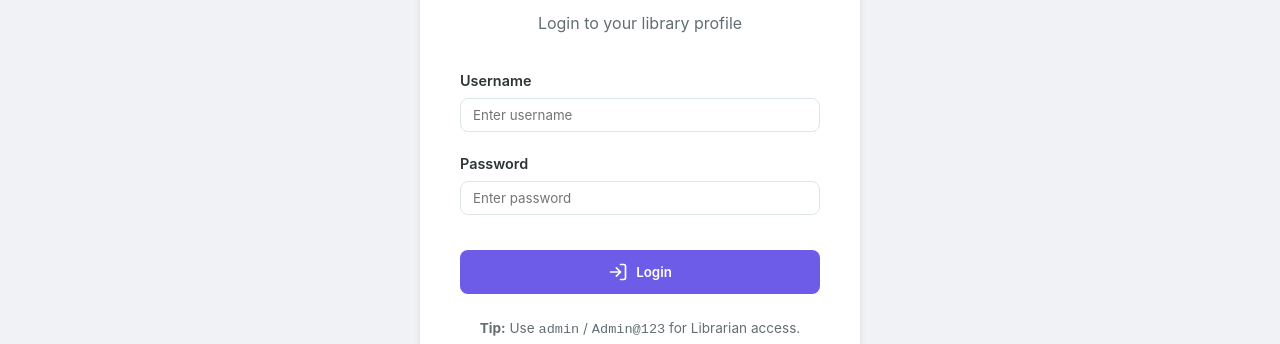
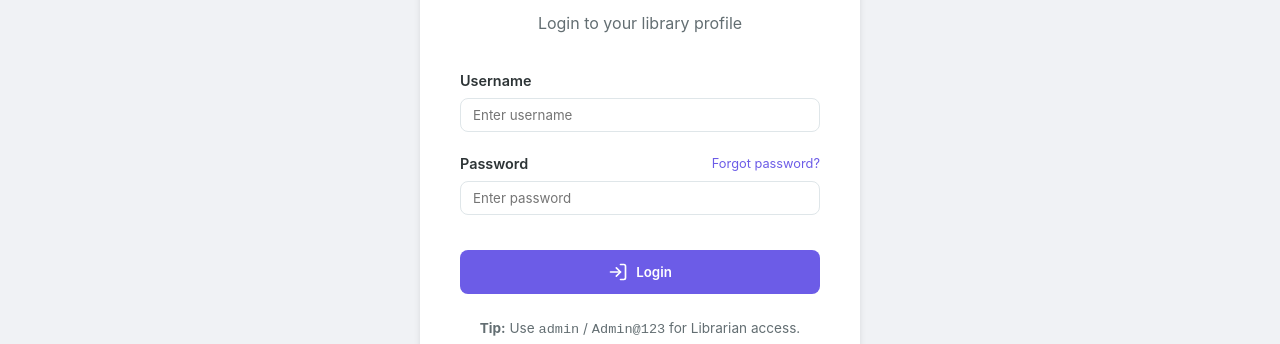
Before and after one commit to DebugKn1ght/HollowInk, a React (Vite) app: page /login in a window 1280 px wide. Shown: the part 262-606 px from the top of the page. Built offline with nearby package versions, Linux system fonts and the light colour scheme; no server answers; the database is empty.

Commit message:
verification & optimizations

```diff
--- a/src/App.tsx
+++ b/src/App.tsx
@@ -7,14 +7,17 @@ import Dashboard from './components/Dashboard';
 import BookForm from './components/BookForm';
 import Catalog from './components/Catalog';
 import { UserRole, BookStatus } from './types';
-import type { BookItem } from './types';
+import type { BookItem, User } from './types';
 import { supabase } from './lib/supabase';
 import bcrypt from 'bcryptjs';
 import './index.css';
 
 // Navigation wrapper to handle programmatic navigation
 function AppContent() {
-  const [currentUser, setCurrentUser] = useState<any>(null);
+  const [currentUser, setCurrentUser] = useState<User | null>(() => {
+    const savedUser = localStorage.getItem('hollowink_user');
+    return savedUser ? JSON.parse(savedUser) : null;
+  });
   const [books, setBooks] = useState<BookItem[]>([]);
   const [showBookForm, setShowBookForm] = useState(false);
   const [editingBook, setEditingBook] = useState<BookItem | undefined>(undefined);
@@ -24,8 +27,18 @@ function AppContent() {
   const navigate = useNavigate();
 
   useEffect(() => {
-    const savedUser = localStorage.getItem('hollowink_user');
-    if (savedUser) setCurrentUser(JSON.parse(savedUser));
+    // Handle Auth changes (including password recovery)
+    const { data: { subscription } } = supabase.auth.onAuthStateChange((event, session) => {
+      if (event === 'SIGNED_IN' && session) {
+        // Handle session if needed
+      } else if (event === 'SIGNED_OUT') {
+        setCurrentUser(null);
+        localStorage.removeItem('hollowink_user');
+      } else if (event === 'PASSWORD_RECOVERY') {
+        // Show a UI to update the password
+        navigate('/login?type=recovery');
+      }
+    });
 
     const loadBooks = async () => {
       try {
@@ -42,7 +55,7 @@ function AppContent() {
         let finalBooks: BookItem[] = [];
 
         if (booksData && booksData.length > 0) {
-          finalBooks = booksData.map((book: any) => {
+          finalBooks = (booksData as BookItem[]).map((book) => {
             const lending = lendingsData?.find(l => l.bookItemBarcode === book.barcode);
             if (lending) {
               return {
@@ -235,7 +248,11 @@ function AppContent() {
 
     loadBooks();
     loadProfiles();
-  }, []);
+
+    return () => {
+      subscription.unsubscribe();
+    };
+  }, [navigate]);
 
   useEffect(() => {
     if (toast) {
@@ -261,35 +278,64 @@ function AppContent() {
     }
   };
 
-  const handleLogin = async (loginData: any) => {
+  const handleLogin = async (loginData: Pick<User, 'username' | 'password'>) => {
     setLoginError(null);
     try {
-      const { data, error } = await supabase
+      // Use Supabase Auth for login
+      const { data: authData, error: authError } = await supabase.auth.signInWithPassword({
+        email: loginData.username.includes('@') ? loginData.username : `${loginData.username}@placeholder.com`, // Adjust if usernames aren't emails
+        password: loginData.password,
+      });
+
+      if (authError) {
+        // Fallback for older accounts or if username is used instead of email
+        const { data: profileData, error: profileError } = await supabase
           .from('profiles')
           .select('*')
           .eq('username', loginData.username)
           .single();
 
-      if (error || !data) {
+        if (profileError || !profileData) {
           setLoginError('Invalid username or password.');
           return;
         }
 
-      // Compare hashed password
-      const isPasswordCorrect = await bcrypt.compare(loginData.password, data.password || '');
-
+        const isPasswordCorrect = await bcrypt.compare(loginData.password, profileData.password || '');
         if (!isPasswordCorrect) {
           setLoginError('Invalid username or password.');
           return;
         }
 
         const userToSet = {
-        id: data.id,
-        username: data.username,
-        name: data.name,
-        email: data.email,
-        avatarUrl: data.avatar_url,
-        role: data.role
+          id: profileData.id,
+          username: profileData.username,
+          name: profileData.name,
+          email: profileData.email,
+          avatarUrl: profileData.avatar_url,
+          role: profileData.role
+        };
+
+        setCurrentUser(userToSet);
+        localStorage.setItem('hollowink_user', JSON.stringify(userToSet));
+        navigate('/dashboard');
+        showToast(`Welcome back, ${userToSet.name}!`);
+        return;
+      }
+
+      // If Auth succeeded, get profile
+      const { data: profileData } = await supabase
+        .from('profiles')
+        .select('*')
+        .eq('id', authData.user.id)
+        .single();
+
+      const userToSet = {
+        id: authData.user.id,
+        username: profileData?.username || authData.user.email?.split('@')[0],
+        name: profileData?.name || authData.user.email?.split('@')[0],
+        email: authData.user.email,
+        avatarUrl: profileData?.avatar_url,
+        role: profileData?.role || UserRole.MEMBER
       };
 
       setCurrentUser(userToSet);
@@ -303,47 +349,118 @@ function AppContent() {
     }
   };
 
-  const handleSignup = async (user: any): Promise<boolean> => {
+  const handleSignup = async (user: User): Promise<boolean> => {
     setLoginError(null);
     console.log('Attempting signup for:', user.username, user);
     try {
+      // 1. Sign up with Supabase Auth (handles email verification)
+      const { data: authData, error: authError } = await supabase.auth.signUp({
+        email: user.email,
+        password: user.password, // Original password (not hashed yet for Auth)
+        options: {
+          data: {
+            name: user.name,
+            username: user.username,
+            role: user.role,
+            avatar_url: user.avatarUrl
+          }
+        }
+      });
+
+      if (authError) {
+        console.error('Supabase Auth signup error:', authError);
+        showToast(`Failed to create account: ${authError.message}`, 'error');
+        return false;
+      }
+
+      if (authData.user) {
+        // 2. Also create a profile in our profiles table
+        // We hash the password for our custom table as well for backward compatibility
+        const salt = await bcrypt.genSalt(10);
+        const hashedPassword = await bcrypt.hash(user.password, salt);
+
         const profileData = {
-        id: user.id,
+          id: authData.user.id, // Use the ID from Auth
           username: user.username,
-        password: user.password,
+          password: hashedPassword,
           name: user.name,
           role: user.role,
           email: user.email,
           avatar_url: user.avatarUrl,
-        status: user.status || 'Active'
+          status: 'Active'
         };
 
-      const { data, error } = await supabase
+        const { error: profileError } = await supabase
           .from('profiles')
-        .insert([profileData])
-        .select();
+          .insert([profileData]);
 
-      if (error) {
-        console.error('Supabase signup error:', error);
-        if (error.code === '23505') {
-          showToast('Username already exists.', 'error');
-        } else {
-          showToast(`Failed to create account: ${error.message}`, 'error');
+        if (profileError) {
+          console.error('Supabase profile creation error:', profileError);
+          // Don't return false here as Auth succeeded, but warn user
         }
-        return false;
       }
 
-      console.log('Signup successful:', data);
-      showToast('Account created successfully! Please login.');
+      showToast('Verification email sent! Please check your inbox.');
       return true;
-    } catch (err: any) {
+    } catch (err: unknown) {
+      const message = err instanceof Error ? err.message : 'Unknown error';
       console.error('Signup exception:', err);
-      showToast(`An unexpected error occurred: ${err.message || 'Unknown error'}`, 'error');
+      showToast(`An unexpected error occurred: ${message}`, 'error');
       return false;
     }
   };
 
-  const handleUpdateProfile = async (updatedUser: any) => {
+  const handleForgotPassword = async (email: string): Promise<boolean> => {
+    try {
+      const { error } = await supabase.auth.resetPasswordForEmail(email, {
+        redirectTo: `${window.location.origin}/login?type=recovery`,
+      });
+
+      if (error) {
+        console.error('Password reset error:', error);
+        showToast(`Error: ${error.message}`, 'error');
+        return false;
+      }
+
+      showToast('Password reset link sent! Please check your email.');
+      return true;
+    } catch (err: unknown) {
+      console.error('Forgot password exception:', err);
+      showToast('An unexpected error occurred.', 'error');
+      return false;
+    }
+  };
+
+  const handleResetPassword = async (newPassword: string): Promise<boolean> => {
+    try {
+      const { error } = await supabase.auth.updateUser({
+        password: newPassword,
+      });
+
+      if (error) {
+        console.error('Reset password error:', error);
+        showToast(`Error: ${error.message}`, 'error');
+        return false;
+      }
+
+      // Also update the hashed password in our custom profiles table
+      const { data: { user } } = await supabase.auth.getUser();
+      if (user) {
+        const salt = await bcrypt.genSalt(10);
+        const hashedPassword = await bcrypt.hash(newPassword, salt);
+        await supabase.from('profiles').update({ password: hashedPassword }).eq('id', user.id);
+      }
+
+      showToast('Password updated successfully! You can now login.');
+      return true;
+    } catch (err: unknown) {
+      console.error('Reset password exception:', err);
+      showToast('An unexpected error occurred.', 'error');
+      return false;
+    }
+  };
+
+  const handleUpdateProfile = async (updatedUser: User) => {
     setCurrentUser(updatedUser);
     localStorage.setItem('hollowink_user', JSON.stringify(updatedUser));
     try {
@@ -429,7 +546,7 @@ function AppContent() {
       <main>
         <Routes>
           <Route path="/" element={<LandingPage onStart={() => navigate('/login')} onViewCatalog={() => navigate('/catalog')} />} />
-          <Route path="/login" element={currentUser ? <Navigate to="/dashboard" /> : <LoginPage onLogin={handleLogin} onSignup={handleSignup} loginError={loginError} clearLoginError={() => setLoginError(null)} />} />
+          <Route path="/login" element={currentUser ? <Navigate to="/dashboard" /> : <LoginPage onLogin={handleLogin} onSignup={handleSignup} onForgotPassword={handleForgotPassword} onResetPassword={handleResetPassword} loginError={loginError} clearLoginError={() => setLoginError(null)} />} />
           <Route path="/catalog" element={
             <div className="container" style={{ padding: '2rem 0' }}>
               <header style={{ marginBottom: '2rem' }}>
--- a/src/components/LoginPage.tsx
+++ b/src/components/LoginPage.tsx
@@ -1,5 +1,6 @@
 import React, { useState, useRef } from 'react';
 import { LogIn, UserPlus, Upload, Check, AlertCircle } from 'lucide-react';
+import { useSearchParams } from 'react-router-dom';
 import { UserRole, AccountStatus } from '../types';
 import type { User } from '../types';
 import bcrypt from 'bcryptjs';
@@ -7,17 +8,25 @@ import bcrypt from 'bcryptjs';
 interface LoginPageProps {
   onLogin: (credentials: Pick<User, 'username' | 'password'>) => void;
   onSignup: (user: User) => Promise<boolean>;
+  onForgotPassword: (email: string) => Promise<boolean>;
+  onResetPassword: (newPassword: string) => Promise<boolean>;
   loginError: string | null;
   clearLoginError: () => void;
 }
 
-const LoginPage: React.FC<LoginPageProps> = ({ onLogin, onSignup, loginError, clearLoginError }) => {
-  const [isLogin, setIsLogin] = useState(true);
+const LoginPage: React.FC<LoginPageProps> = ({
+  onLogin, onSignup, onForgotPassword, onResetPassword, loginError, clearLoginError
+}) => {
+  const [searchParams] = useSearchParams();
+  const [authMode, setAuthMode] = useState<'login' | 'signup' | 'forgot' | 'reset'>(() => {
+    return searchParams.get('type') === 'recovery' ? 'reset' : 'login';
+  });
   const [isLoading, setIsLoading] = useState(false);
   const [username, setUsername] = useState('');
-  const [password, setPassword] = useState('');
   const [name, setName] = useState('');
   const [email, setEmail] = useState('');
+  const [password, setPassword] = useState('');
+  const [confirmPassword, setConfirmPassword] = useState('');
   const [avatarBase64, setAvatarBase64] = useState('');
   const [localError, setLocalError] = useState<string | null>(null);
 
@@ -43,6 +52,8 @@ const LoginPage: React.FC<LoginPageProps> = ({ onLogin, onSignup, loginError, cl
   };
 
   const isPasswordValid = Object.values(passRequirements).every(req => req);
+  const isEmailValid = /^[^\s@]+@[^\s@]+\.[^\s@]+$/.test(email);
+  const isPasswordMatch = password === confirmPassword;
 
   const handleSubmit = async (e: React.FormEvent) => {
     e.preventDefault();
@@ -50,15 +61,58 @@ const LoginPage: React.FC<LoginPageProps> = ({ onLogin, onSignup, loginError, cl
     setIsLoading(true);
 
     try {
-      if (!isLogin && !isPasswordValid) {
+      if (authMode === 'reset') {
+        if (!isPasswordValid) {
           setLocalError('Please meet all password requirements.');
           setIsLoading(false);
           return;
         }
+        if (!isPasswordMatch) {
+          setLocalError('Passwords do not match.');
+          setIsLoading(false);
+          return;
+        }
+        const success = await onResetPassword(password);
+        if (success) {
+          setAuthMode('login');
+        }
+        return;
+      }
 
-      if (isLogin) {
+      if (authMode === 'forgot') {
+        if (!isEmailValid) {
+          setLocalError('Please enter a valid email address.');
+          setIsLoading(false);
+          return;
+        }
+        const success = await onForgotPassword(email);
+        if (success) {
+          setAuthMode('login');
+        }
+        return;
+      }
+
+      if (authMode === 'signup') {
+        if (!isEmailValid) {
+          setLocalError('Please enter a valid email address.');
+          setIsLoading(false);
+          return;
+        }
+        if (!isPasswordValid) {
+          setLocalError('Please meet all password requirements.');
+          setIsLoading(false);
+          return;
+        }
+        if (!isPasswordMatch) {
+          setLocalError('Passwords do not match.');
+          setIsLoading(false);
+          return;
+        }
+      }
+
+      if (authMode === 'login') {
         onLogin({ username, password });
-      } else {
+      } else if (authMode === 'signup') {
         const salt = await bcrypt.genSalt(10);
         const hashedPassword = await bcrypt.hash(password, salt);
 
@@ -82,7 +136,7 @@ const LoginPage: React.FC<LoginPageProps> = ({ onLogin, onSignup, loginError, cl
 
         const success = await onSignup(user);
         if (success) {
-          setIsLogin(true);
+          setAuthMode('login');
           setPassword('');
           setUsername('');
           setName('');
@@ -102,8 +156,12 @@ const LoginPage: React.FC<LoginPageProps> = ({ onLogin, onSignup, loginError, cl
     <div className="login-page flex" style={{ minHeight: 'calc(100vh - 70px)', justifyContent: 'center', backgroundColor: '#f0f2f5', padding: '2rem 0' }}>
       <div className="card" style={{ width: '100%', maxWidth: '440px', padding: '2.5rem' }}>
         <div style={{ textAlign: 'center', marginBottom: '2rem' }}>
-          <h2 style={{ fontSize: '1.8rem', color: 'var(--primary)' }}>{isLogin ? 'Welcome Back' : 'Create Account'}</h2>
-          <p style={{ color: 'var(--text-muted)' }}>{isLogin ? 'Login to your library profile' : 'Join the HollowInk community'}</p>
+          <h2 style={{ fontSize: '1.8rem', color: 'var(--primary)' }}>
+            {authMode === 'login' ? 'Welcome Back' : authMode === 'signup' ? 'Create Account' : authMode === 'forgot' ? 'Reset Password' : 'New Password'}
+          </h2>
+          <p style={{ color: 'var(--text-muted)' }}>
+            {authMode === 'login' ? 'Login to your library profile' : authMode === 'signup' ? 'Join the HollowInk community' : authMode === 'forgot' ? 'Enter your email to receive a reset link' : 'Set your new secure password'}
+          </p>
         </div>
 
         {(localError || loginError) && (
@@ -114,7 +172,7 @@ const LoginPage: React.FC<LoginPageProps> = ({ onLogin, onSignup, loginError, cl
         )}
 
         <form onSubmit={handleSubmit} className="grid" style={{ gap: '1.2rem' }}>
-          {!isLogin && (
+          {authMode === 'signup' && (
             <>
               <div className="flex" style={{ justifyContent: 'center', marginBottom: '1rem' }}>
                 <div
@@ -155,23 +213,45 @@ const LoginPage: React.FC<LoginPageProps> = ({ onLogin, onSignup, loginError, cl
                 <label style={{ fontWeight: 600, fontSize: '0.9rem' }}>Full Name</label>
                 <input type="text" value={name} onChange={(e) => setName(e.target.value)} required placeholder="Enter full name" />
               </div>
-              <div className="grid" style={{ gap: '0.4rem' }}>
-                <label style={{ fontWeight: 600, fontSize: '0.9rem' }}>Email Address</label>
-                <input type="email" value={email} onChange={(e) => setEmail(e.target.value)} required placeholder="email@example.com" />
-              </div>
             </>
           )}
 
+          {authMode !== 'forgot' && authMode !== 'reset' && (
             <div className="grid" style={{ gap: '0.4rem' }}>
               <label style={{ fontWeight: 600, fontSize: '0.9rem' }}>Username</label>
               <input type="text" value={username} onChange={(e) => setUsername(e.target.value)} required placeholder="Enter username" />
             </div>
+          )}
 
+          {(authMode === 'signup' || authMode === 'forgot' || authMode === 'reset') && (
             <div className="grid" style={{ gap: '0.4rem' }}>
-            <label style={{ fontWeight: 600, fontSize: '0.9rem' }}>Password</label>
+              <label style={{ fontWeight: 600, fontSize: '0.9rem' }}>Email Address</label>
+              <input type="email" value={email} onChange={(e) => setEmail(e.target.value)} required placeholder="email@example.com" disabled={authMode === 'reset'} />
+            </div>
+          )}
+
+          {authMode !== 'forgot' && (
+            <div className="grid" style={{ gap: '0.4rem' }}>
+              <div className="flex" style={{ justifyContent: 'space-between' }}>
+                <label style={{ fontWeight: 600, fontSize: '0.9rem' }}>{authMode === 'reset' ? 'New Password' : 'Password'}</label>
+                {authMode === 'login' && (
+                  <button
+                    type="button"
+                    onClick={() => setAuthMode('forgot')}
+                    style={{ background: 'none', border: 'none', color: 'var(--accent)', fontSize: '0.8rem', padding: 0, cursor: 'pointer' }}
+                  >
+                    Forgot password?
+                  </button>
+                )}
+              </div>
               <input type="password" value={password} onChange={(e) => setPassword(e.target.value)} required placeholder="Enter password" />
 
-            {!isLogin && (
+              {(authMode === 'signup' || authMode === 'reset') && (
+                <>
+                  <div className="grid" style={{ gap: '0.4rem', marginTop: '0.5rem' }}>
+                    <label style={{ fontWeight: 600, fontSize: '0.9rem' }}>Confirm {authMode === 'reset' ? 'New Password' : 'Password'}</label>
+                    <input type="password" value={confirmPassword} onChange={(e) => setConfirmPassword(e.target.value)} required placeholder="Confirm password" />
+                  </div>
                   <div className="grid" style={{ gap: '0.3rem', marginTop: '0.5rem', backgroundColor: '#f8fafc', padding: '0.8rem', borderRadius: '8px', border: '1px solid #e2e8f0' }}>
                     <p style={{ fontSize: '0.75rem', fontWeight: 700, marginBottom: '0.2rem', color: '#64748b' }}>Password Requirements:</p>
                     <div className="flex" style={{ fontSize: '0.75rem', color: passRequirements.length ? '#10b981' : '#94a3b8' }}>
@@ -191,43 +271,50 @@ const LoginPage: React.FC<LoginPageProps> = ({ onLogin, onSignup, loginError, cl
                       <span style={{ marginLeft: '4px' }}>One special character</span>
                     </div>
                   </div>
+                </>
               )}
             </div>
+          )}
 
           <button
             type="submit"
             className="btn btn-primary"
             style={{ width: '100%', justifyContent: 'center', padding: '12px', marginTop: '1rem' }}
-            disabled={(!isLogin && !isPasswordValid) || isLoading}
+            disabled={(authMode === 'signup' && (!isPasswordValid || !isEmailValid || !isPasswordMatch)) || (authMode === 'forgot' && !isEmailValid) || (authMode === 'reset' && (!isPasswordValid || !isPasswordMatch)) || isLoading}
           >
             {isLoading ? (
               <span className="spinner" style={{ border: '2px solid rgba(255,255,255,0.3)', borderTop: '2px solid white', borderRadius: '50%', width: '20px', height: '20px', animation: 'spin 1s linear infinite' }}></span>
             ) : (
               <>
-                {isLogin ? <LogIn size={20} /> : <UserPlus size={20} />}
-                {isLogin ? 'Login' : 'Sign Up'}
+                {authMode === 'login' ? <LogIn size={20} /> : authMode === 'signup' ? <UserPlus size={20} /> : <Check size={20} />}
+                {authMode === 'login' ? 'Login' : authMode === 'signup' ? 'Sign Up' : authMode === 'forgot' ? 'Send Reset Link' : 'Update Password'}
               </>
             )}
           </button>
         </form>
 
         <div style={{ marginTop: '1.5rem', textAlign: 'center' }}>
+          {authMode === 'login' && (
             <p style={{ fontSize: '0.85rem', color: 'var(--text-muted)', marginBottom: '1rem' }}>
               <strong>Tip:</strong> Use <code>admin</code> / <code>Admin@123</code> for Librarian access.
             </p>
+          )}
+
           <p>
-            {isLogin ? "Don't have an account? " : "Already have an account? "}
+            {authMode === 'login' ? "Don't have an account? " : authMode === 'signup' ? "Already have an account? " : "Remembered your password? "}
             <button
               onClick={() => {
-                setIsLogin(!isLogin);
+                const nextMode = authMode === 'login' ? 'signup' : 'login';
+                setAuthMode(nextMode);
                 setAvatarBase64('');
                 setLocalError(null);
                 setPassword('');
+                setConfirmPassword('');
                 clearLoginError();
               }}
-              style={{ background: 'none', border: 'none', color: 'var(--accent)', fontWeight: 600, padding: 0 }}
+              style={{ background: 'none', border: 'none', color: 'var(--accent)', fontWeight: 600, padding: 0, cursor: 'pointer' }}
             >
-              {isLogin ? 'Sign up' : 'Login'}
+              {authMode === 'login' ? 'Sign up' : 'Login'}
             </button>
           </p>
         </div>
```
Lines whose indentation alone changed are shown as unchanged.
